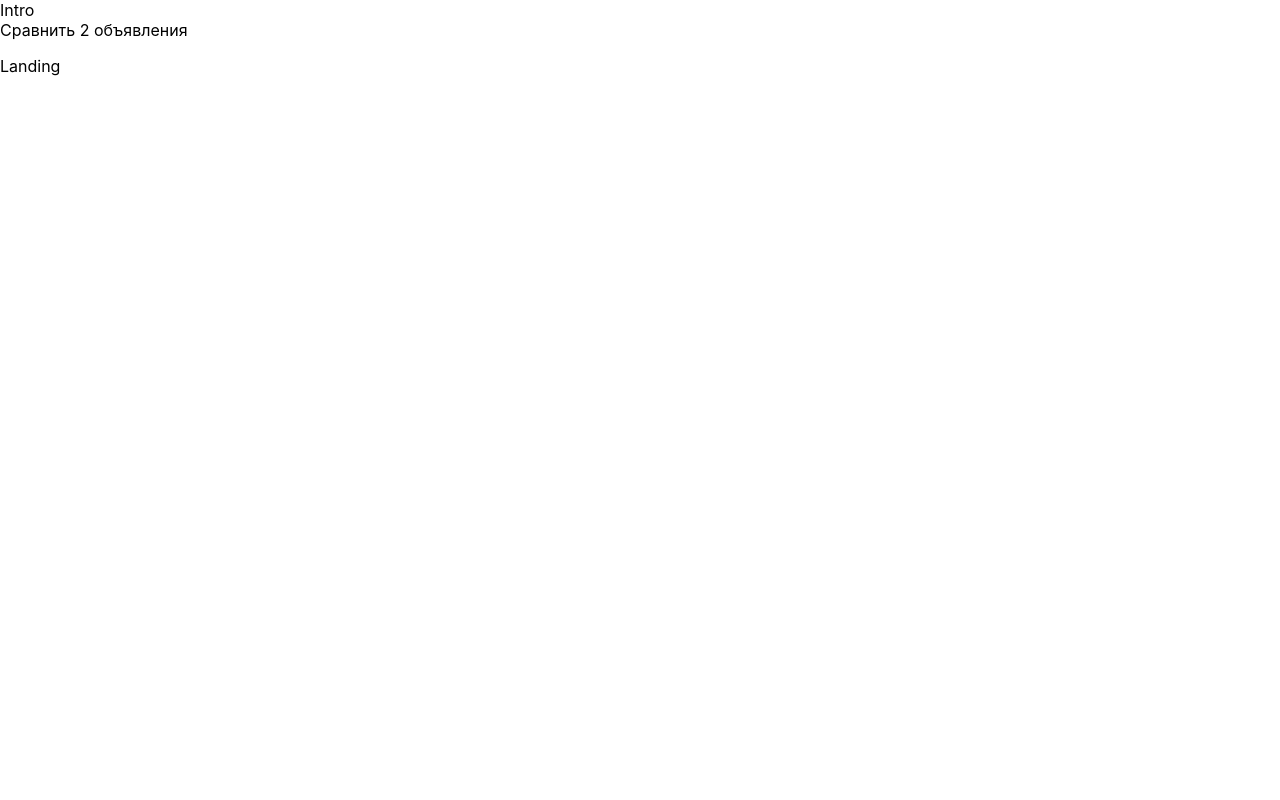
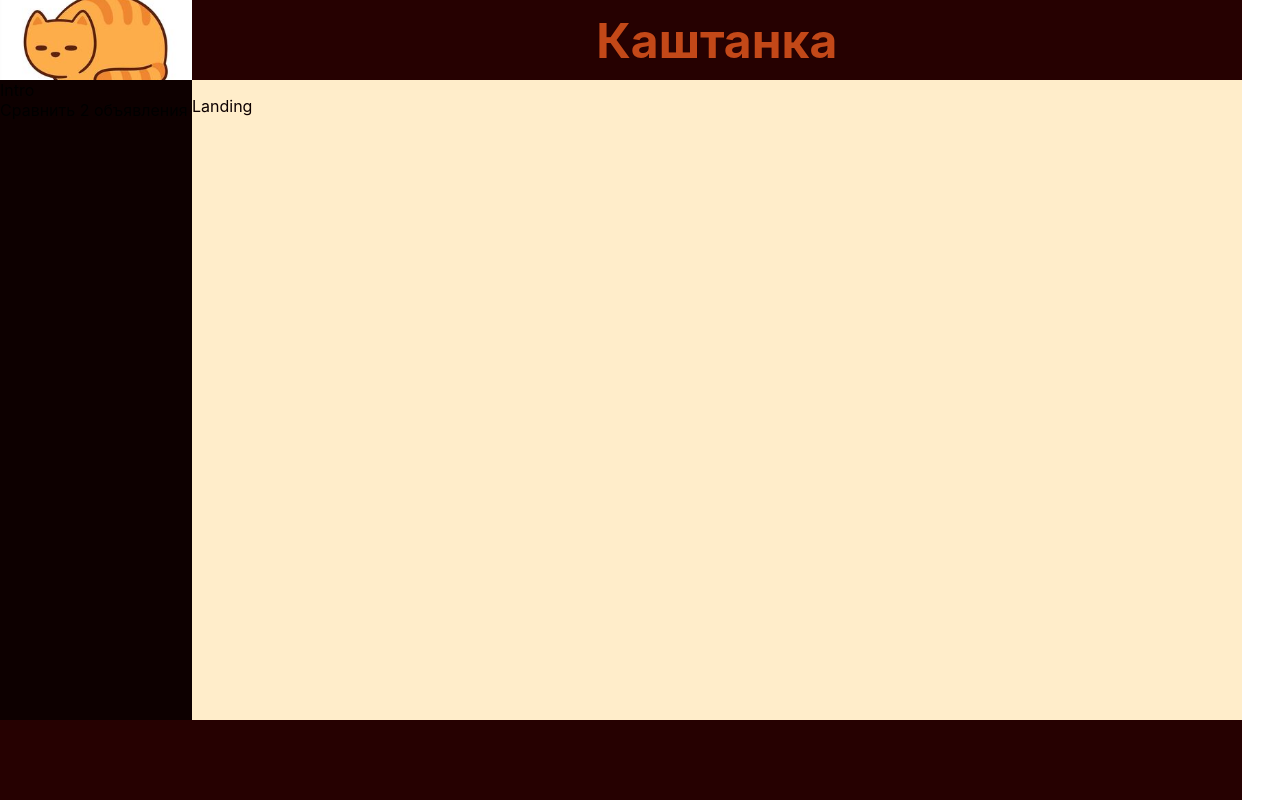
Before and after one commit to LostPetInitiative/Kashtanka, a React (Create React App) app in the folder images/webApp/: page / in a window 1280 px wide. Built offline with nearby package versions, Linux system fonts and the light colour scheme.

Commit message:
added sass

```diff
--- a/images/webApp/package.json
+++ b/images/webApp/package.json
@@ -10,6 +10,7 @@
     "@types/node": "^14.14.8",
     "@types/react": "^16.9.56",
     "@types/react-dom": "^16.9.9",
+    "node-sass": "4.14.0",
     "react": "^17.0.1",
     "react-dom": "^17.0.1",
     "react-scripts": "4.0.0",
--- a/images/webApp/src/App.css
+++ /dev/null
@@ -1,66 +0,0 @@
-.App {
-  text-align: center;
-}
-
-.App-logo {
-  height: 10vmin;
-  pointer-events: none;
-}
-
-@media (prefers-reduced-motion: no-preference) {
-}
-
-.App-header {
-  background-color: #282c34;
-  min-height: 100vh;
-  display: flex;
-  flex-direction: column;
-  align-items: center;
-  justify-content: center;
-  font-size: calc(10px + 2vmin);
-  color: white;
-}
-
-.App-link {
-  color: #61dafb;
-}
-
-.animalCard {
-  border: solid lightgrey;
-  border-width: 0.1em;
-  border-radius: 0.5em;
-  padding: 1em;
-  text-align: left;
-  font-size: medium;
-  background: linear-gradient(120deg, rgb(150 150 150 / 1), rgb(110 110 110 / 1));
-  box-shadow: 1px 1px 10px 0px lightgrey;
-}
-
-.кошка {
-  border-color: #A56828;
-}
-
-.собака {
-  border-color: #590209;
-}
-
-.cardHeader {
-  font-size: larger;
-  margin-bottom: 1em;
-}
-
-.foundCardHeader {
-  text-align: right;
-}
-
-.lostCardHeader {
-  text-align: left;
-}
-
-.cardItemHeader {
-  font-size: small;
-}
-
-.animalGender {
-  font-size: x-small;
-}
--- /dev/null
+++ b/images/webApp/src/App.scss
@@ -0,0 +1,135 @@
+.App {
+  text-align: center;
+}
+
+.App-logo {
+  height: 10vmin;
+  pointer-events: none;
+}
+
+@media (prefers-reduced-motion: no-preference) {
+}
+
+.App-header {
+  background-color: #282c34;
+  min-height: 100vh;
+  display: flex;
+  flex-direction: column;
+  align-items: center;
+  justify-content: center;
+  font-size: calc(10px + 2vmin);
+  color: white;
+}
+
+.App-link {
+  color: #61dafb;
+}
+
+.animalCard {
+  border: solid lightgrey;
+  border-width: 0.1em;
+  border-radius: 0.5em;
+  padding: 1em;
+  text-align: left;
+  font-size: medium;
+  background: linear-gradient(120deg, rgb(150, 150, 150), rgb(110, 110, 110));
+  box-shadow: 1px 1px 10px 0px lightgrey;
+}
+
+.кошка {
+  border-color: #A56828;
+}
+
+.собака {
+  border-color: #590209;
+}
+
+.cardHeader {
+  font-size: larger;
+  margin-bottom: 1em;
+}
+
+.foundCardHeader {
+  text-align: right;
+}
+
+.lostCardHeader {
+  text-align: left;
+}
+
+.cardItemHeader {
+  font-size: small;
+}
+
+.animalGender {
+  font-size: x-small;
+}
+
+$colorLight:#ffedca;
+$colorBasic:#260101;
+$colorEmphasisGreen: #898C37;
+$colorEmphasisOrange: #c34818;
+$colorDark: #0D0000;
+
+.parentDiv {
+  display: grid;
+  grid-template-columns: 15% auto 3%;
+  grid-template-rows: 10% auto 10%;
+  justify-items: stretch;
+  justify-content: stretch;
+  align-content: stretch;
+  height: 100vh;
+}
+
+#appStateMenu {
+  background: $colorDark;
+  grid-column-start: 1;
+  grid-column-end: 1;
+  grid-row-start: 2;
+  grid-row-end: 3;
+  display: flex;
+  flex-direction: column;
+  align-items: stretch;
+}
+
+#headerDiv {
+  background: $colorBasic;
+  color: $colorEmphasisOrange;
+  grid-column-start: 2;
+  grid-column-end: 3;
+  grid-row-start: 1;
+  grid-row-end: 1;
+  display: flex;
+  justify-content: center;
+  align-items: center;
+  font-size: xxx-large;
+  font-weight: bolder;
+}
+
+#headerCornerDiv {
+  background: $colorBasic;
+  color: $colorLight;
+  justify-content: stretch;
+  align-self: center;
+}
+
+.AppModeViewer {
+  grid-column-start: 2;
+  grid-column-end: 2;
+  grid-row-start: 2;
+  grid-row-end: 2;
+  background: $colorLight;
+  color: $colorDark
+}
+
+#lowestDiv {
+  grid-column-start: 1;
+  grid-column-end: 3;
+  grid-row-start: 3;
+  grid-row-end: 3;
+  background: $colorBasic;
+}
+
+#headerLogo {
+  max-width: 100%;
+}
--- a/images/webApp/src/App.tsx
+++ b/images/webApp/src/App.tsx
@@ -1,9 +1,10 @@
 import * as React from "react";
 import './DataModel'
-import './App.css';
+import './App.scss';
 import CardByCardViewer from './CardByCard'
 import "./apiClients/RestApiCardStorage"
 import RestCardStorage from "./apiClients/RestApiCardStorage";
+import Landing from "./Landing";
 
 /*------------------------------------------------------------------------------------------*/
 
@@ -14,7 +15,13 @@ function App() {
   const [state,setAppState] = React.useState(AppState.Landing)
 
   return (
-    <div>
+    <div className="parentDiv">
+      <div id="headerCornerDiv">
+        <img id="headerLogo" src="./img/cat/1.jpg"></img>
+      </div>
+      <div id="headerDiv">
+        <div id="headerTextDiv">Каштанка</div>
+      </div>
       <div id="appStateMenu">
         <div onClick={() => setAppState(AppState.Landing)}>Intro</div>
         <div onClick={() => setAppState(AppState.PairCompare)}>Сравнить 2 объявления</div>
@@ -23,7 +30,7 @@ function App() {
         {
           state === AppState.Landing &&
             <div>
-              <p>Landing</p>
+              <Landing/>
             </div>
         }
         {
@@ -36,6 +43,7 @@ function App() {
           <AnimalCard card={card}/>
         </header> */}
       </div>
+      <div id="lowestDiv"></div>
     </div>
   );
 }
--- /dev/null
+++ b/images/webApp/src/Landing.tsx
@@ -0,0 +1,13 @@
+import * as React from "react";
+import "./"
+import * as DataModel from "./DataModel"
+
+function Landing(props : {}) {
+    return (
+        <div>
+            <p>Landing</p>
+        </div>
+    );
+}
+
+export default Landing;
```
Also changed, not shown: 1 other file (tests, documents, lock files or other folders).
